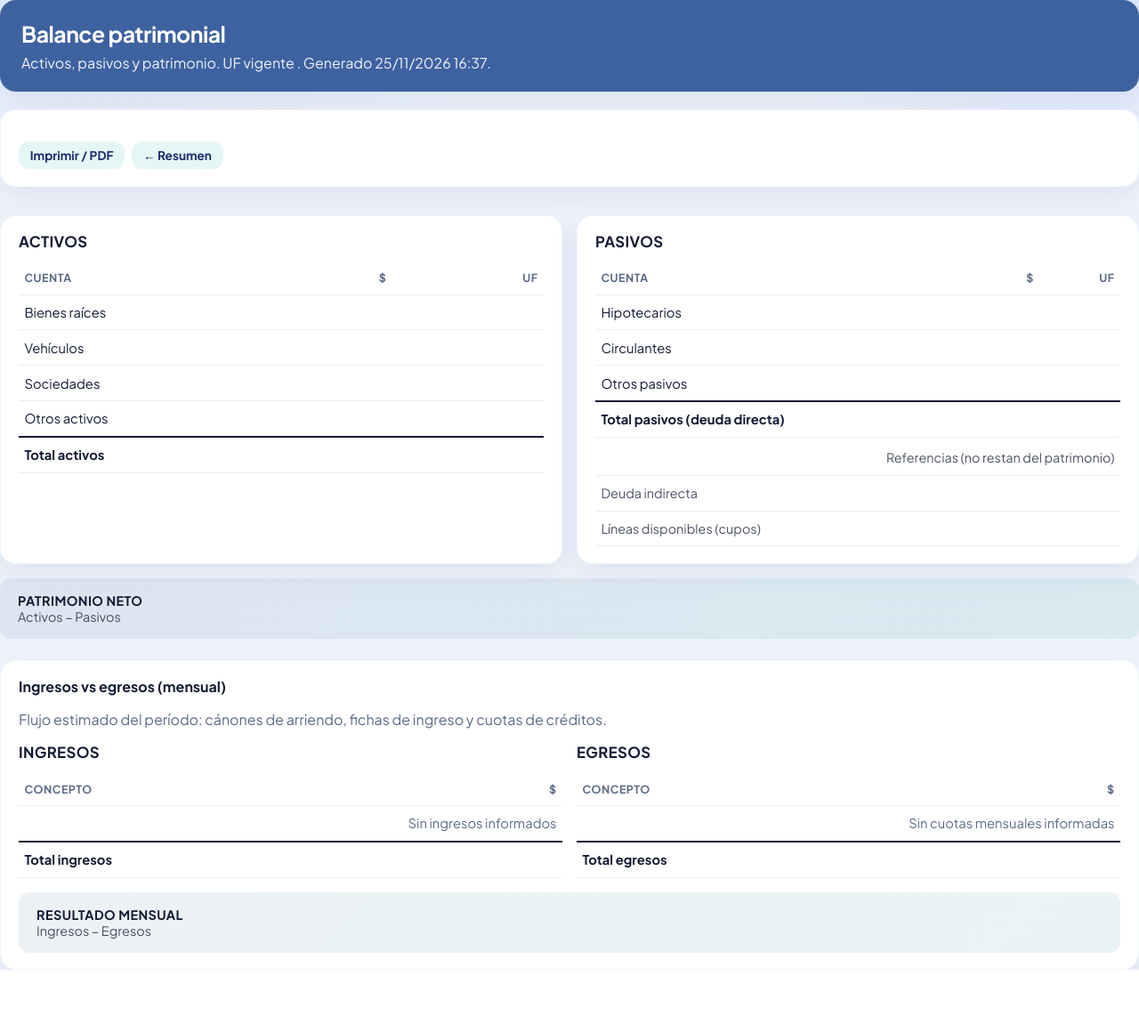
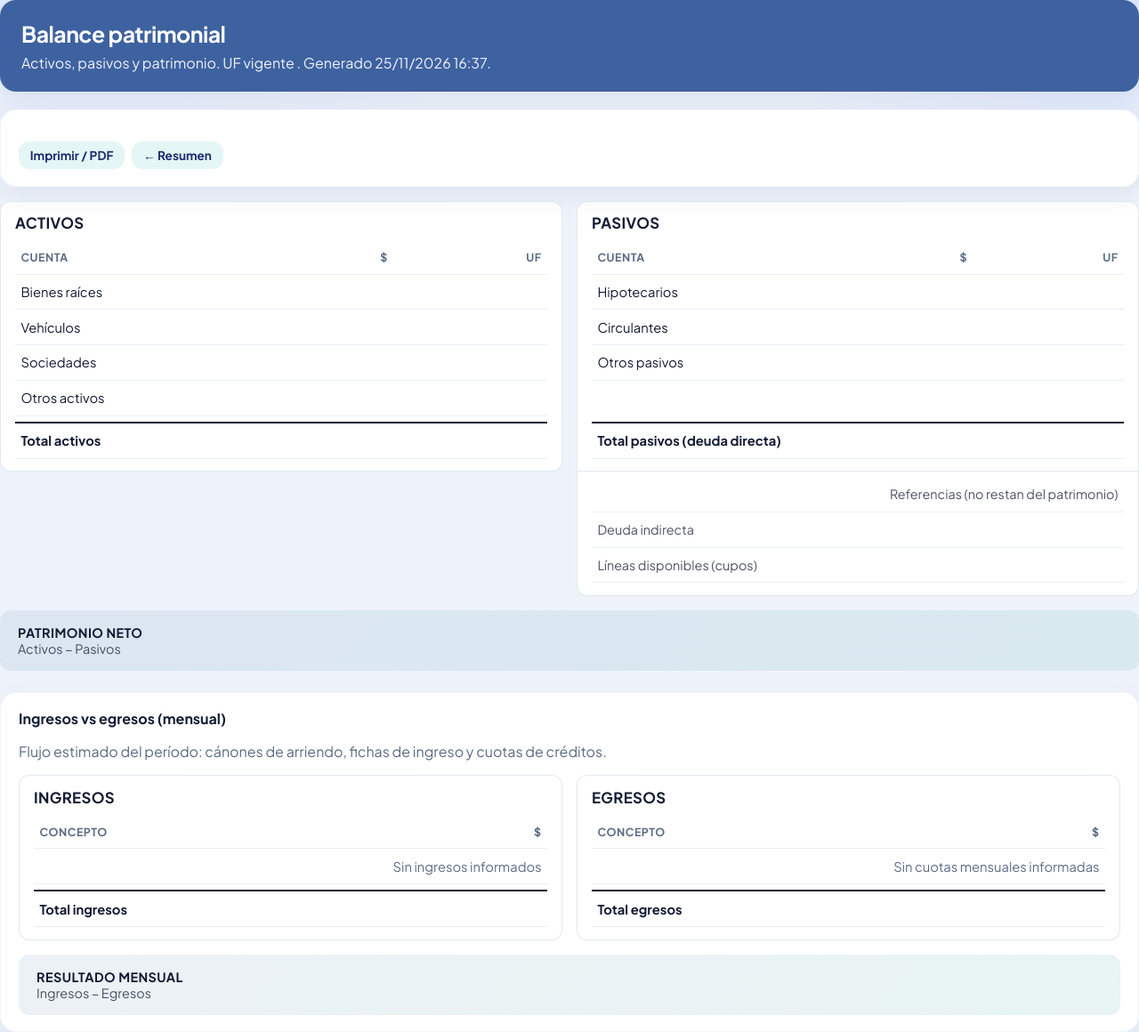
Before and after one commit to felipeloewe/repositoria, a CodeIgniter 4 app: the page made by app/Views/equity/reporte_balance.php in a window 1280 px wide. Shown: the whole page at 89% size. Before the commit the page ends 1090 px from the top, so only its background shows below. Run offline with PHP 8.4 and a stand-in for CodeIgniter, Linux system fonts and the light colour scheme; the template is opened without the code that fills it, so the values that code supplies are empty; some libraries are stand-ins or nearby versions.

Commit message:
Align balance totals across Activos/Pasivos and Ingresos/Egresos.
Use a shared CSS grid so Total rows sit on the same row regardless of
how many detail lines each side has; referencias stay below pasivos.

Co-authored-by: felipeloewe <felipeloewe@users.noreply.github.com>

```diff
--- a/app/Views/equity/reporte_balance.php
+++ b/app/Views/equity/reporte_balance.php
@@ -8,16 +8,71 @@ use App\Libraries\EquityUf;
 $ufRate = (float) (($ufVigente['valor_clp'] ?? null) ?: EquityUf::DEFAULT_VALOR_CLP);
 $fmtP = static fn ($v): string => EquityUf::fmtPesos((float) ($v ?? 0), 0);
 $fmtU = static fn ($v): string => EquityUf::fmtUf((float) ($v ?? 0), 2);
-$qs = '';
 ?>
 
 <style>
 .balance-actions { display:flex; gap:.5rem; flex-wrap:wrap; align-items:flex-end; margin-top:1rem; }
-.balance-sheet { display:grid; grid-template-columns:1fr 1fr; gap:1rem; margin-top:1rem; }
-.balance-col h3 { margin:0 0 .75rem; font-size:1.05rem; letter-spacing:.02em; text-transform:uppercase; }
-.balance-col table { width:100%; }
-.balance-col td:last-child, .balance-col th:last-child { text-align:right; white-space:nowrap; }
+/*
+ * Par Activos|Pasivos e Ingresos|Egresos:
+ * filas de grilla compartidas → totales siempre a la misma altura.
+ */
+.balance-pair {
+  display:grid;
+  grid-template-columns:1fr 1fr;
+  grid-template-rows:auto 1fr auto auto;
+  column-gap:1rem;
+  row-gap:0;
+  margin-top:1rem;
+  align-items:stretch;
+}
+.balance-pair-cell {
+  background: var(--surface, #fff);
+  border: 1px solid rgba(15, 76, 129, .12);
+  padding: .85rem 1rem;
+}
+.balance-pair-head {
+  border-radius: 12px 12px 0 0;
+  border-bottom: none;
+  padding-bottom: .35rem;
+}
+.balance-pair-head h3 {
+  margin:0;
+  font-size:1.05rem;
+  letter-spacing:.02em;
+  text-transform:uppercase;
+}
+.balance-pair-body {
+  border-top: none;
+  border-bottom: none;
+  border-radius: 0;
+  padding-top: .25rem;
+  padding-bottom: .25rem;
+}
+.balance-pair-total {
+  border-top: none;
+  border-radius: 0;
+  padding-top: .15rem;
+}
+.balance-pair-total.has-bottom {
+  border-radius: 0 0 12px 12px;
+  border-bottom: 1px solid rgba(15, 76, 129, .12);
+}
+.balance-pair-refs {
+  border-top: none;
+  border-radius: 0 0 12px 12px;
+  padding-top: .35rem;
+}
+.balance-pair-refs.is-empty {
+  border: none;
+  background: transparent;
+  padding: 0;
+  min-height: 0;
+}
+.balance-pair table { width:100%; margin:0; }
+.balance-pair td:last-child,
+.balance-pair th:last-child { text-align:right; white-space:nowrap; }
 .balance-total { font-weight:700; border-top:2px solid currentColor; }
+.balance-total td { padding-top:.65rem; }
 .balance-patrimonio {
   margin-top:1rem; padding:1rem 1.25rem; border-radius:12px;
   background: linear-gradient(135deg, rgba(15,76,129,.08), rgba(32,148,143,.1));
@@ -34,12 +89,29 @@ $qs = '';
   .shell { display:block !important; }
   .main { margin:0 !important; width:100% !important; }
   .content { padding:0 !important; }
-  .card, .section-card, .banner { box-shadow:none !important; border:1px solid #ccc !important; break-inside:avoid; }
-  .balance-sheet { gap:.75rem; }
+  .card, .section-card, .banner, .balance-pair-cell {
+    box-shadow:none !important;
+    border-color:#ccc !important;
+    break-inside:avoid;
+  }
+  .balance-pair { column-gap:.75rem; }
   a { text-decoration:none; color:inherit; }
 }
 @media (max-width: 800px) {
-  .balance-sheet { grid-template-columns:1fr; }
+  .balance-pair {
+    grid-template-columns:1fr;
+    grid-template-rows:none;
+    row-gap:0;
+  }
+  .balance-pair-cell { border-radius:0; }
+  .balance-pair-head { border-radius:12px 12px 0 0; border:1px solid rgba(15,76,129,.12); border-bottom:none; margin-top:1rem; }
+  .balance-pair-body { border-left:1px solid rgba(15,76,129,.12); border-right:1px solid rgba(15,76,129,.12); }
+  .balance-pair-total.has-bottom,
+  .balance-pair-refs:not(.is-empty) {
+    border:1px solid rgba(15,76,129,.12);
+    border-top:none;
+    border-radius:0 0 12px 12px;
+  }
 }
 </style>
 
@@ -59,9 +131,15 @@ $qs = '';
     </div>
 </div>
 
-<div class="balance-sheet">
-    <div class="card section-card balance-col">
+<div class="balance-pair">
+    <div class="balance-pair-cell balance-pair-head" style="grid-column:1;grid-row:1">
         <h3>Activos</h3>
+    </div>
+    <div class="balance-pair-cell balance-pair-head" style="grid-column:2;grid-row:1">
+        <h3>Pasivos</h3>
+    </div>
+
+    <div class="balance-pair-cell balance-pair-body" style="grid-column:1;grid-row:2">
         <table class="table">
             <thead><tr><th>Cuenta</th><th>$</th><th>UF</th></tr></thead>
             <tbody>
@@ -85,17 +163,11 @@ $qs = '';
                     <td><?= esc($fmtP($totales['otros_activos'] ?? 0)) ?></td>
                     <td><?= esc($fmtU($totalesUf['otros_activos'] ?? 0)) ?></td>
                 </tr>
-                <tr class="balance-total">
-                    <td>Total activos</td>
-                    <td><?= esc($fmtP($totales['activos'] ?? 0)) ?></td>
-                    <td><?= esc($fmtU($totalesUf['activos'] ?? 0)) ?></td>
-                </tr>
             </tbody>
         </table>
     </div>
 
-    <div class="card section-card balance-col">
-        <h3>Pasivos</h3>
+    <div class="balance-pair-cell balance-pair-body" style="grid-column:2;grid-row:2">
         <table class="table">
             <thead><tr><th>Cuenta</th><th>$</th><th>UF</th></tr></thead>
             <tbody>
@@ -114,13 +186,40 @@ $qs = '';
                     <td><?= esc($fmtP($totales['pasivos_otro'] ?? 0)) ?></td>
                     <td><?= esc($fmtU($totalesUf['pasivos_otro'] ?? 0)) ?></td>
                 </tr>
+            </tbody>
+        </table>
+    </div>
+
+    <div class="balance-pair-cell balance-pair-total has-bottom" style="grid-column:1;grid-row:3">
+        <table class="table">
+            <tbody>
+                <tr class="balance-total">
+                    <td>Total activos</td>
+                    <td><?= esc($fmtP($totales['activos'] ?? 0)) ?></td>
+                    <td><?= esc($fmtU($totalesUf['activos'] ?? 0)) ?></td>
+                </tr>
+            </tbody>
+        </table>
+    </div>
+
+    <div class="balance-pair-cell balance-pair-total" style="grid-column:2;grid-row:3">
+        <table class="table">
+            <tbody>
                 <tr class="balance-total">
                     <td>Total pasivos (deuda directa)</td>
                     <td><?= esc($fmtP($totales['pasivos'] ?? 0)) ?></td>
                     <td><?= esc($fmtU($totalesUf['pasivos'] ?? 0)) ?></td>
                 </tr>
+            </tbody>
+        </table>
+    </div>
+
+    <div class="balance-pair-refs is-empty" style="grid-column:1;grid-row:4" aria-hidden="true"></div>
+    <div class="balance-pair-cell balance-pair-refs" style="grid-column:2;grid-row:4">
+        <table class="table">
+            <tbody>
                 <tr>
-                    <td class="balance-muted" colspan="3" style="padding-top:.85rem">Referencias (no restan del patrimonio)</td>
+                    <td class="balance-muted" colspan="3">Referencias (no restan del patrimonio)</td>
                 </tr>
                 <tr>
                     <td class="balance-muted">Deuda indirecta</td>
@@ -152,9 +251,15 @@ $qs = '';
     <h3>Ingresos vs egresos (mensual)</h3>
     <p class="muted" style="margin-top:0">Flujo estimado del período: cánones de arriendo, fichas de ingreso y cuotas de créditos.</p>
 
-    <div class="balance-sheet">
-        <div class="balance-col">
+    <div class="balance-pair">
+        <div class="balance-pair-cell balance-pair-head" style="grid-column:1;grid-row:1">
             <h3>Ingresos</h3>
+        </div>
+        <div class="balance-pair-cell balance-pair-head" style="grid-column:2;grid-row:1">
+            <h3>Egresos</h3>
+        </div>
+
+        <div class="balance-pair-cell balance-pair-body" style="grid-column:1;grid-row:2">
             <table class="table">
                 <thead><tr><th>Concepto</th><th>$</th></tr></thead>
                 <tbody>
@@ -178,16 +283,11 @@ $qs = '';
                         <td><?= esc($fmtP($row['monto'])) ?></td>
                     </tr>
                 <?php endforeach; ?>
-                <tr class="balance-total">
-                    <td>Total ingresos</td>
-                    <td><?= esc($fmtP($totalIngresos ?? 0)) ?></td>
-                </tr>
                 </tbody>
             </table>
         </div>
 
-        <div class="balance-col">
-            <h3>Egresos</h3>
+        <div class="balance-pair-cell balance-pair-body" style="grid-column:2;grid-row:2">
             <table class="table">
                 <thead><tr><th>Concepto</th><th>$</th></tr></thead>
                 <tbody>
@@ -200,10 +300,28 @@ $qs = '';
                         <td><?= esc($fmtP($row['monto'])) ?></td>
                     </tr>
                 <?php endforeach; ?>
-                <tr class="balance-total">
-                    <td>Total egresos</td>
-                    <td><?= esc($fmtP($totalEgresos ?? 0)) ?></td>
-                </tr>
+                </tbody>
+            </table>
+        </div>
+
+        <div class="balance-pair-cell balance-pair-total has-bottom" style="grid-column:1;grid-row:3">
+            <table class="table">
+                <tbody>
+                    <tr class="balance-total">
+                        <td>Total ingresos</td>
+                        <td><?= esc($fmtP($totalIngresos ?? 0)) ?></td>
+                    </tr>
+                </tbody>
+            </table>
+        </div>
+
+        <div class="balance-pair-cell balance-pair-total has-bottom" style="grid-column:2;grid-row:3">
+            <table class="table">
+                <tbody>
+                    <tr class="balance-total">
+                        <td>Total egresos</td>
+                        <td><?= esc($fmtP($totalEgresos ?? 0)) ?></td>
+                    </tr>
                 </tbody>
             </table>
         </div>
```
